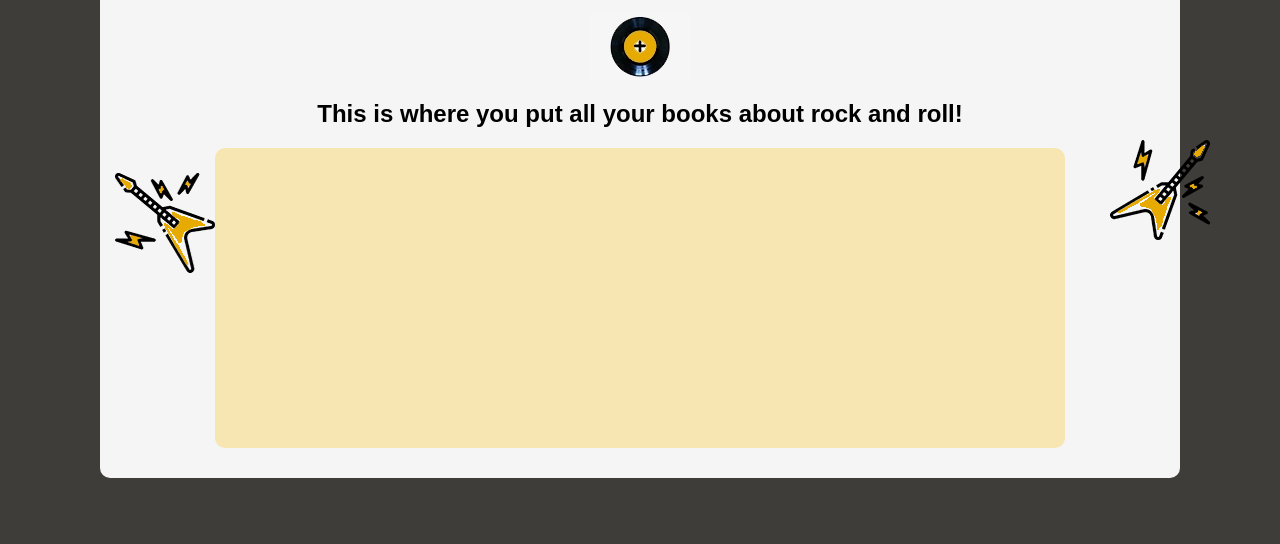
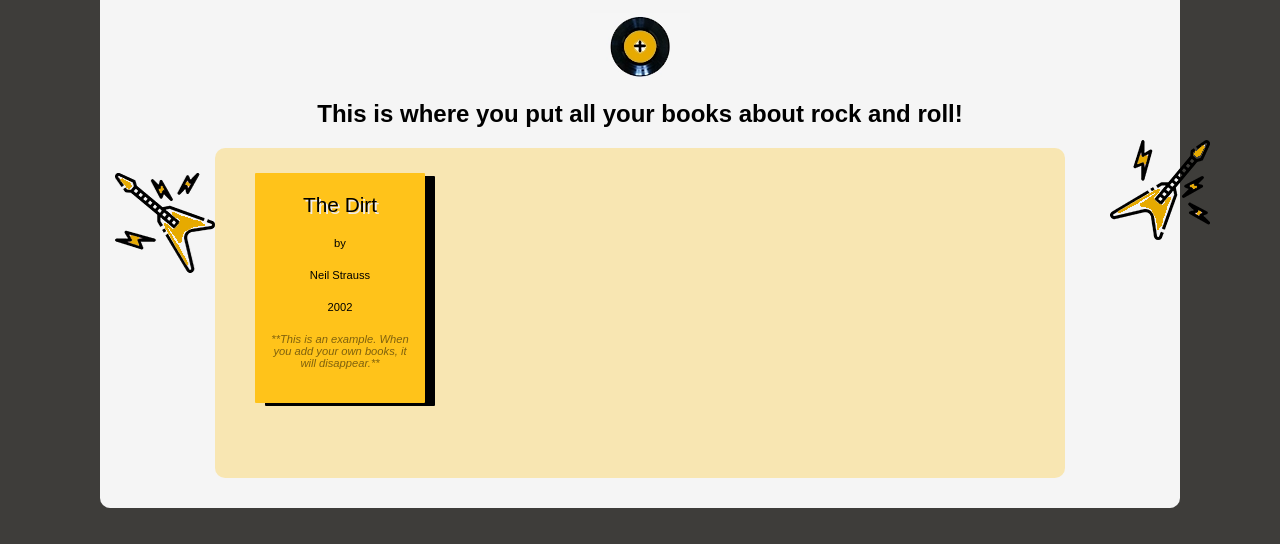
Before and after one commit to interruptingvolcano/Library, a website: page index.html in a window 1280 px wide. Shown: the part 256-800 px from the top of the page. Drawn offline with Linux system fonts and the light colour scheme.

Commit message:
Add static book on new page

```diff
--- a/script.js
+++ b/script.js
@@ -37,8 +37,19 @@ const addButton = document.querySelector('.add-book');
 const inputForm = document.querySelector('.input-form');
 const libraryContainer = document.querySelector('.library-container');
 
+// add static book to page
+const staticbookEl = document.createElement('div');
+staticbookEl.setAttribute('class', 'static-book-El');
+staticbookEl.innerHTML = `
+    <ul>
+      <li class="static-title">The Dirt</li>
+      <li>by</li>
+      <li>Neil Strauss</li> <li>2002</li>
+    </ul>
+    <p class="example-text">**This is an example. When you add your own books, it will disappear.**`;
+libraryContainer.appendChild(staticbookEl);
 // Keep books on refresh
-libraryContainer.innerHTML = localStorage.getItem('library');
+// libraryContainer.innerHTML = localStorage.getItem('library');
 
 // display form to enter book details
 addButton.addEventListener('click', () => {
@@ -78,7 +89,7 @@ function displayBook() {
       <li>${book.author}</li> <li>${book.year}</li>
     <div class="bottom-container">
       <img src="assets/trash_icon.png" class="trash-icon" onclick="removeBook(${i})"></img>
-      <p class="read-status">${book.read ? 'Read' : 'Not Read'}</p>
+      <p class="read-status">${book.read ? '~Read~' : 'Not Read'}</p>
       <button class='toggle-read-btn' onclick="toggleRead(${i})">Toggle Read</button>
       </div>
     </ul>`;
--- a/style.css
+++ b/style.css
@@ -101,6 +101,16 @@ button {
   color: rgba(255, 195, 26);
 }
 
+.example-text {
+  font-size: .7rem;
+  font-style: italic;
+  color: rgba(0, 0, 0, .5);
+  margin-left: 10px;
+  margin-top: 20px;
+  width: 150px;
+  text-align: center;
+}
+
 .library-container {
   /* border: solid black 5px; */
   background: rgba(255, 195, 26, .3);
@@ -137,8 +147,8 @@ button {
   overflow: scroll;
 }
 
-.book-bottom {
-  height: 100px;
+ul {
+  margin-left: -30px;
 }
 
 li {
@@ -146,25 +156,26 @@ li {
   margin-top: 20px;
   font-size: .7rem;
   text-align: center;
-  padding-right: 50px;
   word-wrap: break-word;
+  width: 150px;
 }
 
 li:nth-child(1) {
-  font-size: 1rem;
-  ;
+  font-size: 1.3rem;
+  text-shadow: 2px 2px rgb(239, 235, 235);
 }
 
 .read {
   width: 15px;
 }
 
-.trash-icon {
+img.trash-icon {
   width: 20px;
   height: 20px;
   margin-left: -10px;
   margin-bottom: -70px;
   cursor: pointer;
+  position:relative;
 }
 
 .toggle-read-btn {
@@ -175,11 +186,11 @@ li:nth-child(1) {
 
 .read-status {
   font-size: .8rem;
-  margin-left: 80px;
+  margin-left: 72px;
 }
 
 .bottom-container {
-  margin-left: -20px;
+  margin-left: 10px;
   margin-top: 30px;
 }
 
@@ -187,6 +198,10 @@ li:nth-child(1) {
 @media(max-width: 1100px) {
   .page-title {
     font-size: 3rem;
+  }
+
+  .library-container > div {
+    margin-left: 20px;
   }
 
   h2 {
```
Also changed, not shown: index.html (+0 -2 lines).
